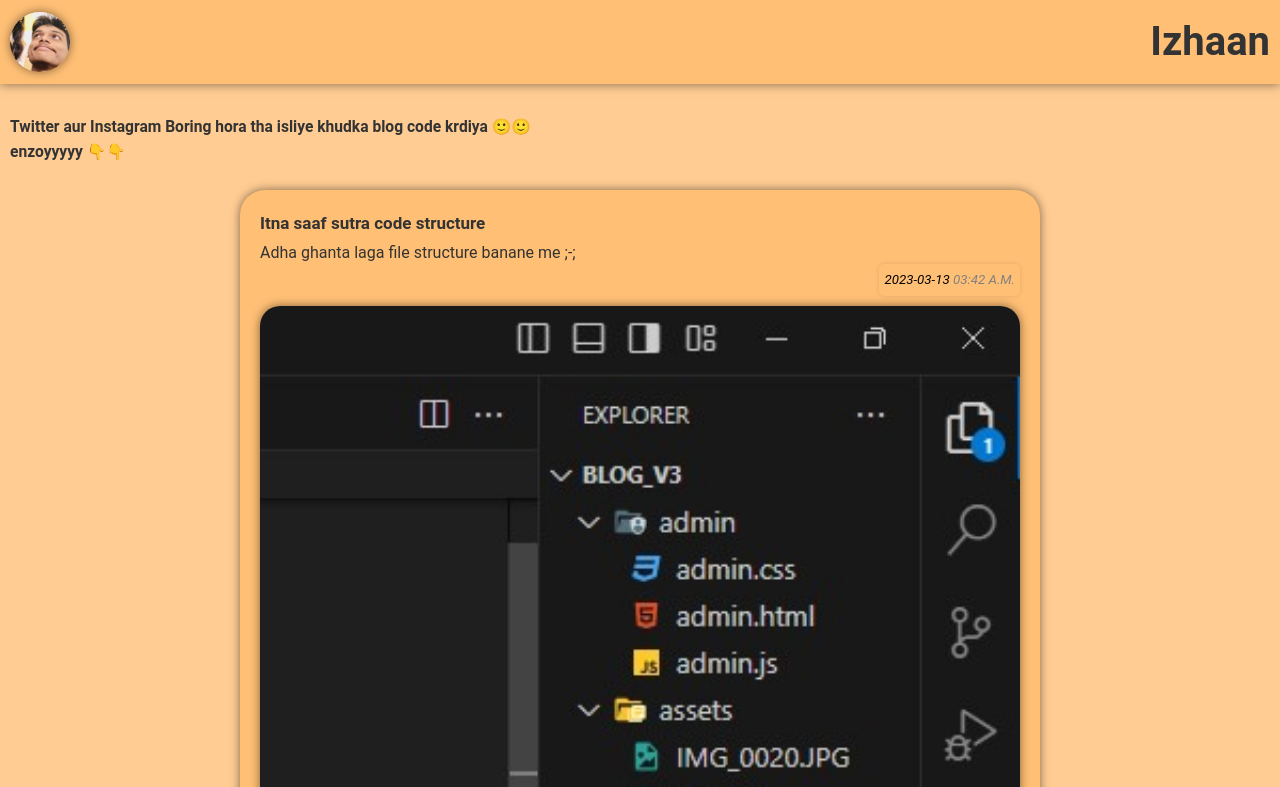
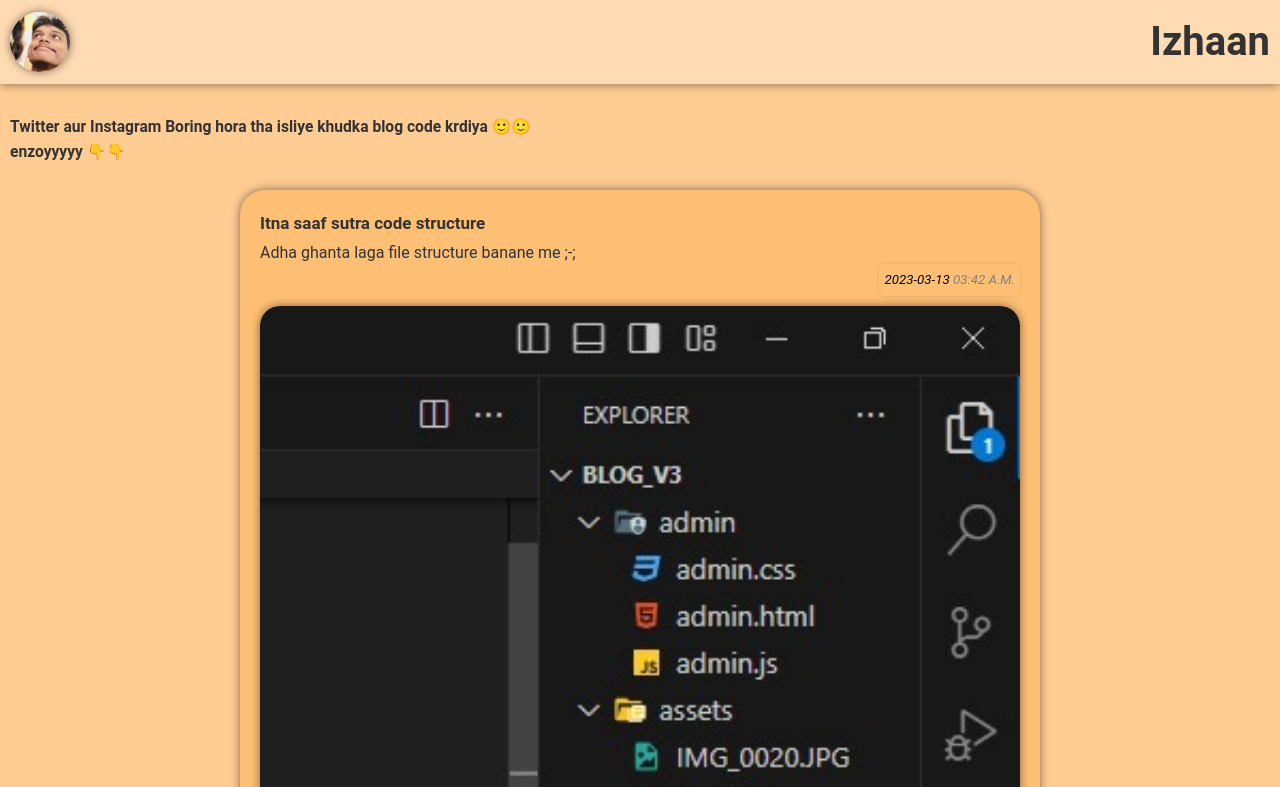
Before and after one commit to Izhaan-Raza/blog_v3, a plain HTML site: page client/index.html in a window 1280 px wide. Shown: the top 787 px of the page. Drawn offline with Linux system fonts and the light colour scheme.

Commit message:
blur header

```diff
--- a/client/main.css
+++ b/client/main.css
@@ -52,7 +52,10 @@ body {
 }
 
 header {
-    background-color: #ffbf75;
+    background: rgba(255, 255, 255, 0.3); /* Semi-transparent white background */
+    backdrop-filter: blur(10px);
+    /* webkit blur */
+    -webkit-backdrop-filter: blur(10px);
     box-shadow: 0 2px 4px rgba(0, 0, 0, 0.1);
     width: 100%;
     position: fixed;
```
Also changed, not shown: client/index.html (+1 -1 lines).
